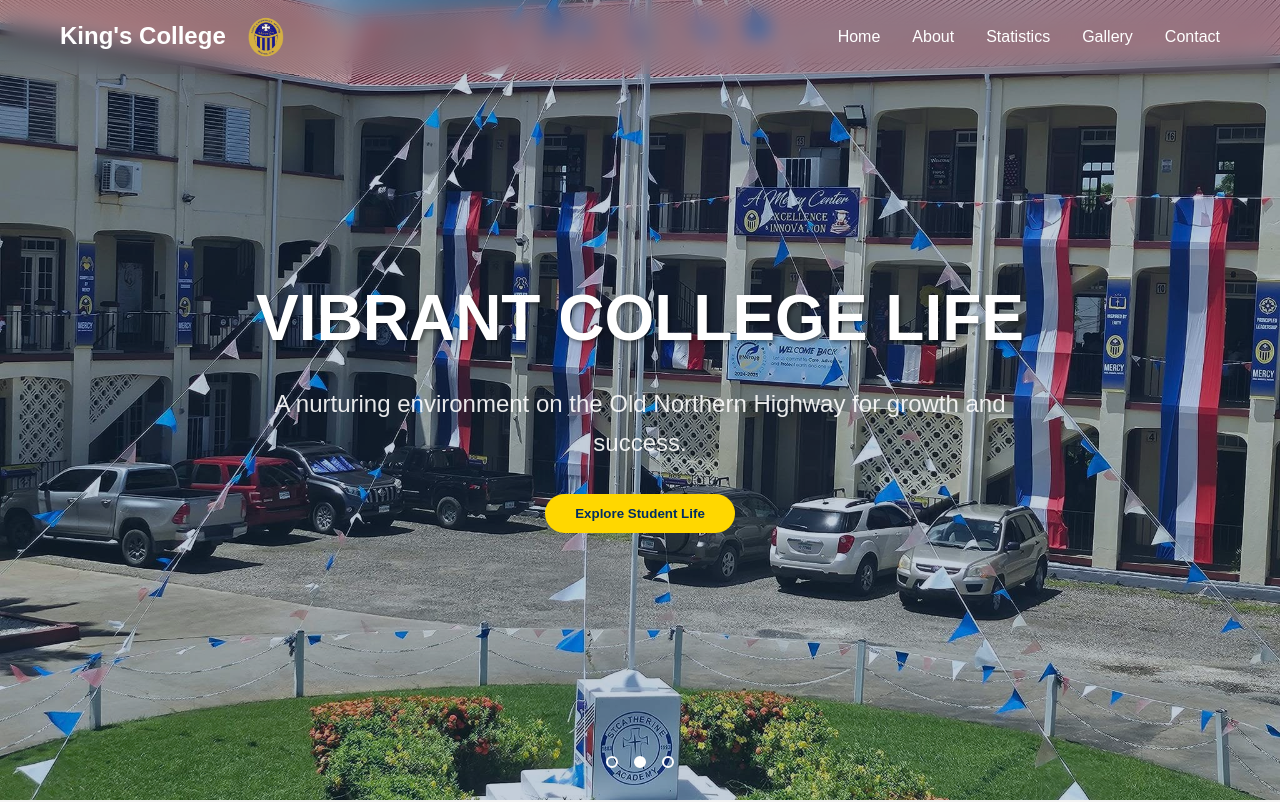
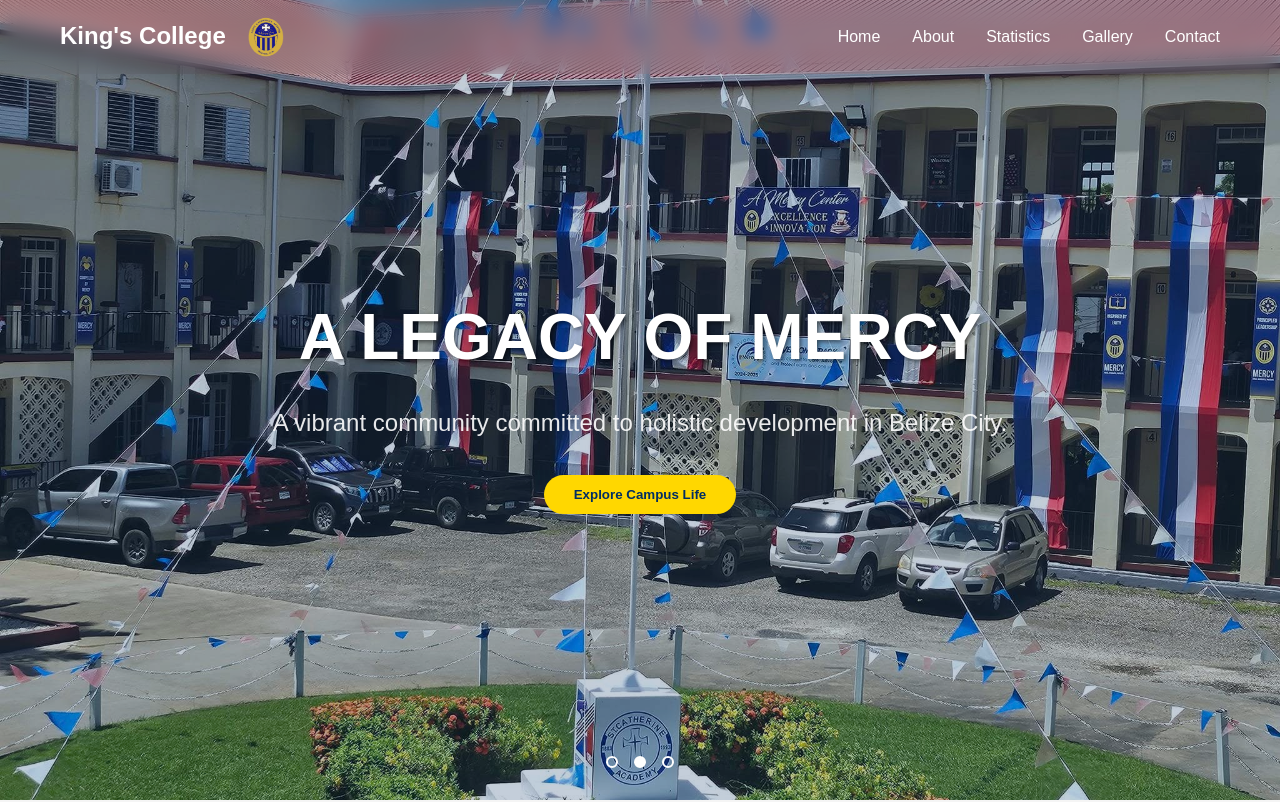
Before and after one commit to NasTiaFox30/Saint_Catherine_Academy-landing-page, a React (Vite) app: page / in a window 1280 px wide. Shown: the top 802 px of the page. Built offline with nearby package versions, Linux system fonts and the light colour scheme.

Commit message:
Update data text of HeroSlider

```diff
--- a/src/components/HeroSlider.jsx
+++ b/src/components/HeroSlider.jsx
@@ -10,23 +10,23 @@
   const slides = [
     {
       image: photoslider1,
-      title: "FUTURE LEADERS FOR THE WORLD",
-      subtitle: "Empowering excellence in academics and character since 1967.",
-      buttonText: 'Discover',
+      title: "VIRTUE AND KNOWLEDGE",
+      subtitle: "Empowering young women to lead and serve since 1883.",
+      buttonText: 'Discover Our Heritage',
       buttonLink: '#about'
     },
     {
       image: photoslider2,
-      title: 'VIBRANT COLLEGE LIFE',
-      subtitle: 'A nurturing environment on the Old Northern Highway for growth and success.',
-      buttonText: 'Explore Student Life',
+      title: 'A LEGACY OF MERCY',
+      subtitle: 'A vibrant community committed to holistic development in Belize City.',
+      buttonText: 'Explore Campus Life',
       buttonLink: '#gallery'
     },
     {
       image: photoslider3,
-      title: 'ACADEMIC EXCELLENCE STARTS HERE',
-      subtitle: 'Unlock your potential with our comprehensive curriculum and dedicated staff.',
-      buttonText: 'Apply Today',
+      title: 'THE PATH TO ACADEMIC EXCELLENCE',
+      subtitle: 'Rigorous curriculum, dedicated staff, and a future of limitless potential.',
+      buttonText: 'Enroll Now',
       buttonLink: '#contact'
     }
   ];
```
